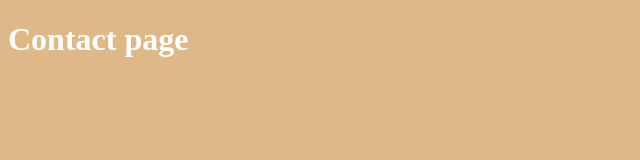
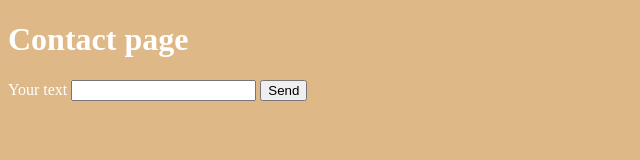
Before and after one commit to programmerare/HTTP-Server, a plain HTML site: page contact.html in a window 1280 px wide. Shown: the whole page, without its empty margins (0-640 px from the left). Drawn offline with Linux system fonts and the light colour scheme.

Commit message:
added form to contact.html

```diff
--- a/contact.html
+++ b/contact.html
@@ -1,12 +1,21 @@
 <!DOCTYPE html>
 <html lang="en">
+
 <head>
     <meta charset="UTF-8">
     <meta name="viewport" content="width=device-width, initial-scale=1.0">
     <title>Contact</title>
     <link rel="stylesheet" href="styles.css">
 </head>
+
 <body>
     <h1>Contact page</h1>
+    <form action="/contact" method="post" enctype="application/x-www-form-urlencoded">
+        <label>Your text
+            <input name="text" type="text">
+        </label>
+        <button type="submit">Send</button>
+    </form>
 </body>
+
 </html>
```
